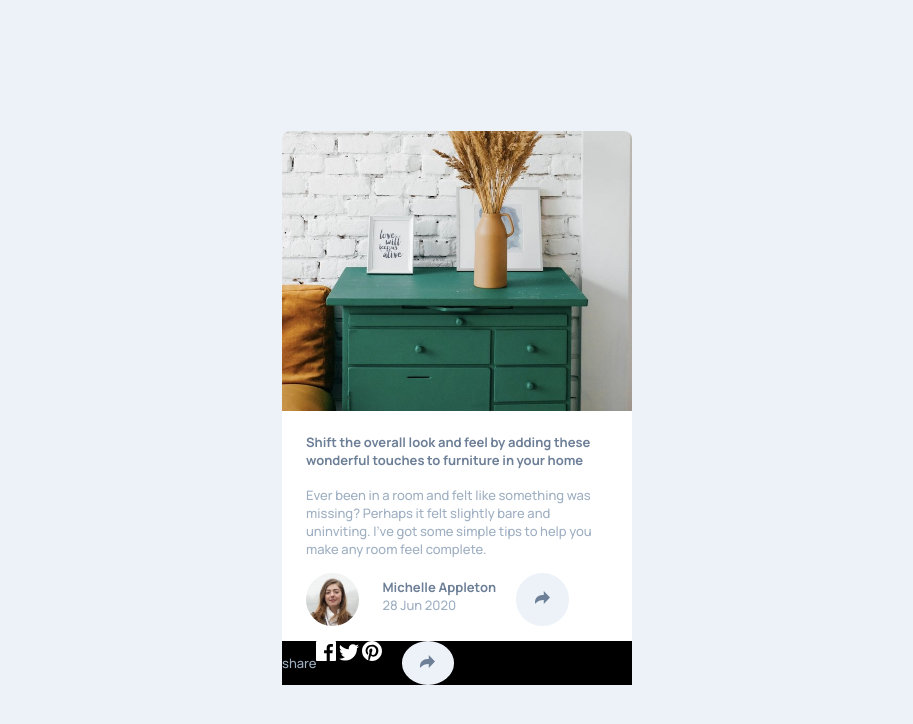
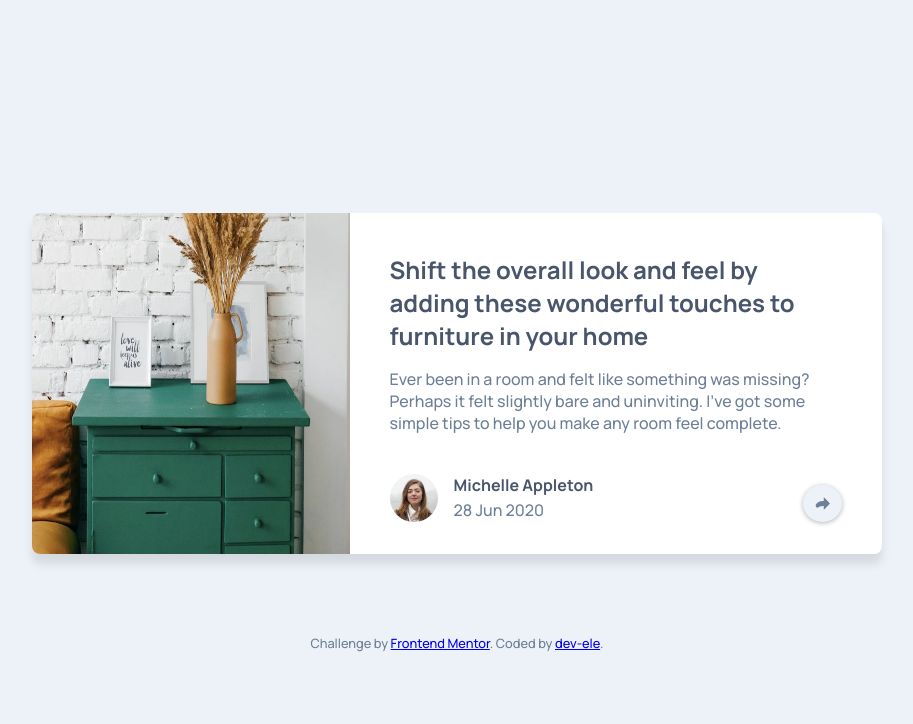
Before and after one commit to dev-ele206/article-preview-component-master, a plain HTML site: page index.html in a window 1280 px wide. Shown: the whole page, without its empty margins (183-1096 px from the left). Drawn offline with nearby package versions, Linux system fonts and the light colour scheme.

Commit message:
new files

```diff
--- /dev/null
+++ b/app.js
@@ -0,0 +1,6 @@
+const shareBtn = document.getElementById('share-icon');
+const shareLinks = document.querySelector('.share-links');
+
+shareBtn.addEventListener('click', function() {
+    shareLinks.parentElement.classList.toggle('active');
+})
--- a/index.html
+++ b/index.html
@@ -1,69 +1,47 @@
 <!DOCTYPE html>
 <html lang="en">
-
 <head>
   <meta charset="UTF-8">
   <meta name="viewport" content="width=device-width, initial-scale=1.0">
-  <!-- displays site properly based on user's device -->
-  <script language="JavaScript" type="text/javascript"
-  src="https://code.jquery.com/jquery-3.6.3.js"
-  integrity="sha256-nQLuAZGRRcILA+6dMBOvcRh5Pe310sBpanc6+QBmyVM="
-  crossorigin="anonymous"></script>
-  <script type="text/javascript" src="script.js"></script>
+  <link rel="stylesheet" href="style.css">
   <link rel="icon" type="image/png" sizes="32x32" href="./images/favicon-32x32.png">
-  <link rel="stylesheet" href="css/style.css">
-
+  <link rel="stylesheet" href="https://use.fontawesome.com/releases/v5.15.4/css/all.css" integrity="sha384-DyZ88mC6Up2uqS4h/KRgHuoeGwBcD4Ng9SiP4dIRy0EXTlnuz47vAwmeGwVChigm" crossorigin="anonymous">
   <title>Frontend Mentor | Article preview component</title>
-
-  <!-- Feel free to remove these styles or customise in your own stylesheet 👍 -->
-  <style>
-    .attribution {
-      font-size: 11px;
-      text-align: center;
-    }
-
-    .attribution a {
-      color: hsl(228, 45%, 44%);
-    }
-  </style>
 </head>
-
 <body>
-  <div class="card-container">
-    <img id="drawer-photo" src="/images/drawers.jpg" alt="">
-    <div class="card_content">
-      <h4>Shift the overall look and feel by adding these wonderful
-        touches to furniture in your home</h4>
-
-      <p>Ever been in a room and felt like something was missing? Perhaps
-        it felt slightly bare and uninviting. I’ve got some simple tips
-        to help you make any room feel complete.</p>
+  <main>
+    <div class="image-container">
+      <img src="./images/drawers.jpg" alt="flower-pot on a drawer">
     </div>
-
-
-    <div id="profile-section">
-      <img id="profile-photo" src="/images/avatar-michelle.jpg" alt="">
-      <div class="profile-info">
-        <h4 id="name">Michelle Appleton</h4>
-        <p id="date">28 Jun 2020</p>
+    <div class="text-container">
+      <section class="text-up">
+        <h1>Shift the overall look and feel by adding these wonderful touches to furniture in your home</h1>
+        <p>Ever been in a room and felt like something was missing? Perhaps it felt slightly bare and uninviting. I've got some simple tips to help you make any room feel complete.</p>
+      </section>
+      <div class="text-down">
+        <div class="profile">
+          <img src="./images/avatar-michelle.jpg" alt="a portrait of Michelle">
+          <section class="profile-info">
+            <h2>Michelle Appleton</h2>
+            <p>28 Jun 2020</p>
+          </section>
+        </div>
+        <div class="share">
+          <img src="./images/icon-share.svg" alt="share icon" id="share-icon">
+        </div>
+        <div class="share-links">
+          <span>Share</span>
+          <a href="#" aria-label="facebook page"><img src="./images/icon-facebook.svg" alt="facebook icon"></a>
+          <a href="#" aria-label="twitter page"><img src="./images/icon-twitter.svg" alt="twitter icon"></a>
+          <a href="#" aria-label="pinterest page"><img src="./images/icon-pinterest.svg" alt="pinterest icon"></a>
+        </div>
       </div>
-      <button id="share-btn" type="submit"><img src="images/icon-share.svg"></button>
     </div>
-    <div class="share-section">
-      <p>share</p>
-      <div class="share-icons">
-        <img src="images/icon-facebook.svg" alt="">
-        <img src="images/icon-twitter.svg" alt="">
-        <img src="images/icon-pinterest.svg" alt="">
-      </div>
-      <button id="share-btn" type="submit"><img src="images/icon-share.svg"></button>
-    </div>
-  </div>
-
-  <!-- <div class="attribution">
+  </main>
+  <footer>
     Challenge by <a href="https://www.frontendmentor.io?ref=challenge" target="_blank">Frontend Mentor</a>.
-    Coded by <a href="#">Your Name Here</a>.
-  </div> -->
+    Coded by <a href="https://dev-ele.com">dev-ele</a>.
+  </footer>
+  <script src="app.js"></script>
 </body>
-
 </html>
--- /dev/null
+++ b/style.css
@@ -0,0 +1,194 @@
+@import url("https://fonts.googleapis.com/css2?family=Manrope:wght@500;700&display=swap");
+* {
+  padding: 0;
+  margin: 0;
+  box-sizing: border-box;
+}
+:root {
+  --main-bg: hsl(210, 46%, 95%);
+  --card-bg: hsl(0, 0%, 100%);
+  --text-clr: hsl(214, 17%, 51%);
+  --heading-clr: hsl(217, 19%, 35%);
+}
+body {
+  min-height: 100vh;
+  color: var(--text-clr);
+  background: var(--main-bg);
+  font-size: 13px;
+  font-weight: 500;
+  font-family: "Manrope", sans-serif;
+  display: flex;
+  flex-direction: column;
+  align-items: center;
+  justify-content: center;
+}
+main {
+  max-width: 425px;
+  background: var(--card-bg);
+  display: grid;
+  grid-template-columns: 1fr;
+  grid-template-rows: auto auto;
+  margin: 1.7rem;
+  border-radius: 0.5rem;
+  box-shadow: 0 10px 10px 0 rgba(0, 0, 0, 0.1);
+  z-index: 0;
+}
+main .image-container {
+  overflow: hidden;
+}
+main .image-container img {
+  display: block;
+  width: 100%;
+  height: 100%;
+  border-top-right-radius: 0.5rem;
+  border-top-left-radius: 0.5rem;
+  transition: all 0.5s linear;
+}
+
+main .text-container .text-up {
+  padding: 2rem;
+}
+.text-up h1 {
+  color: var(--heading-clr);
+  font-size: 1rem;
+  margin-bottom: 1rem;
+}
+.text-container .text-down {
+  display: flex;
+  align-items: center;
+  justify-content: space-between;
+  position: relative;
+}
+.text-down .profile {
+  display: flex;
+  align-items: center;
+  gap: 1rem;
+  padding: 0 2rem 1rem 2rem;
+}
+.profile img {
+  max-width: 3rem;
+  border-radius: 50%;
+}
+.profile .profile-info h2 {
+  color: var(--heading-clr);
+  font-size: 0.9rem;
+  margin-bottom: 0.2rem;
+}
+.text-down .share #share-icon {
+  display: block;
+  position: absolute;
+  bottom: 1.5rem;
+  right: 2rem;
+  width: auto;
+  background: var(--main-bg);
+  padding: 0.5rem;
+  border-radius: 50%;
+  box-shadow: 0 1px 5px 0 rgba(0, 0, 0, 0.3);
+  z-index: 1;
+  cursor: pointer;
+}
+.text-down .share-links {
+  position: absolute;
+  display: flex;
+  align-items: center;
+  gap: 1rem;
+  width: 100%;
+  height: 0%;
+  overflow: hidden;
+  background: var(--heading-clr);
+  z-index: 0;
+  border-bottom-left-radius: 0.5rem;
+  border-bottom-right-radius: 0.5rem;
+}
+.text-down.active .share-links {
+  height: auto;
+  padding: 1.5rem 2rem 1.75rem 2rem;
+}
+.share-links span {
+  text-transform: uppercase;
+  letter-spacing: 5px;
+}
+
+footer {
+  font-size: 0.8rem;
+  text-align: center;
+  margin-bottom: 1rem;
+}
+
+@media (max-width: 350px) {
+  .text-down .profile {
+    gap: 0.5rem;
+    padding: 0 1.5rem 1rem 1.5rem;
+  }
+  .profile .profile-info h2 {
+    font-size: 0.8rem;
+  }
+  .text-down .share-links {
+    gap: 0.5rem;
+  }
+}
+@media (min-width: 850px) {
+  body {
+    font-size: 1rem;
+  }
+  main {
+    max-width: 850px;
+    grid-template-columns: auto auto;
+    grid-template-rows: auto;
+    margin: 5rem;
+  }
+  main .image-container img {
+    border-top-right-radius: 0;
+    border-bottom-left-radius: 0.5rem;
+  }
+  main .text-container .text-up {
+    padding: 2.5rem;
+  }
+  .text-up h1 {
+    font-size: 1.5rem;
+  }
+  .text-down .profile {
+    padding: 0 2.5rem 2rem 2.5rem;
+  }
+  .profile .profile-info h2 {
+    font-size: 1rem;
+  }
+  .text-down .share #share-icon {
+    bottom: 2rem;
+    right: 2.5rem;
+    padding: 0.75rem;
+  }
+  .text-down.active #share-icon {
+    background: var(--heading-clr);
+    box-shadow: none;
+  }
+  .text-down .share-links {
+    display: none;
+    position: absolute;
+    bottom: 5.5rem;
+    right: -4.5rem;
+    z-index: 2;
+    width: max-content;
+    height: max-content;
+    overflow: visible;
+    border-radius: 0.8rem;
+  }
+  .share-links::after {
+    position: absolute;
+    content: "";
+    bottom: -0.5rem;
+    left: 0;
+    right: 0;
+    margin-left: auto;
+    margin-right: auto;
+    width: 1.5rem;
+    height: 1.5rem;
+    background: hsl(217, 19%, 35%);
+    z-index: 3;
+    transform: rotate(45deg);
+  }
+  .text-down.active .share-links {
+    display: flex;
+    padding: 1rem 2.5rem;
+  }
+}
```
